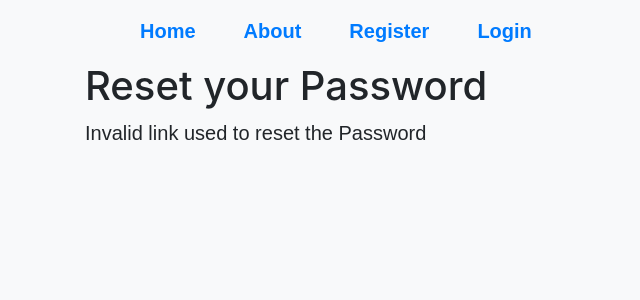
After one commit to Hasireddy/Bookmarks, a Django app: page /accounts/password-reset/1/1 in a window 1280 px wide. The commit adds this page. Shown: the top 300 px of the page, without its empty margins (0-640 px from the left). Run offline with Django 5.2, Linux system fonts and the light colour scheme; some web fonts are replaced.

Commit message:
password change and reset done

```diff
--- a/accounts/templates/registration/login.html
+++ b/accounts/templates/registration/login.html
@@ -32,5 +32,8 @@
     <div class="col-md-6">
       <img src="{% static 'img/sidepic.jpg' %}" alt="responsive-img" class="img-fluid rightpic" />
     </div>
+    <p>
+      <a href="{% url "password_reset" %}">Forgot your Password?</a>
+    </p>
   </div>
 {% endblock %}
--- a/accounts/templates/registration/navbar.html
+++ b/accounts/templates/registration/navbar.html
@@ -6,31 +6,34 @@
         <div class="container-fluid">
           <button class="navbar-toggler" type="button" data-bs-toggle="collapse" data-bs-target="#navbarToggler" aria-controls="navbarTogglerDemo03" aria-expanded="false" aria-label="Toggle navigation"><span class="navbar-toggler-icon"></span></button>
           <div class="collapse navbar-collapse" id="navbarToggler">
-            {% comment %} <a class="navbar-brand" href=""><img src="{% static '/img/logo.png' %}" alt="digilogo" width="120" /></a> {% endcomment %}
-              {% if request.user.is_authenticated %}
-              <ul>
+              <ul class="nav navbar-nav">
                 <li class="nav-item">
-                  <a class="nav-link mx-3 mx-3 text-black fs-5" href="{% url 'dashboard' %}">Dashboard</a>
+                  <a class="nav-link mx-3 mx-3 text-black fs-5" href="">Home</a>
                 </li>
                 <li class="nav-item">
-                  <a class="nav-link mx-3 mx-3 text-black fs-5" href="">Images</a>
-                </li>
-                <li class="nav-item">
-                  <a class="nav-link mx-3 mx-3 text-black fs-5" href="">Profile Update</a>
-                </li>
-                <li class="nav-item">
-                  <a class="nav-link mx-3 mx-3 text-black fs-5" href="{% url 'logged_out' %}" >Logout</a>
+                  <a class="nav-link mx-3 mx-3 text-black fs-5" href="">About</a>
                 </li>
             </ul>
-            {% endif %}
+            <ul class="nav navbar-nav navbar-right">
+              {% if request.user.is_authenticated %}
+              <li class="nav-item">
+                <a class="nav-link mx-3 mx-3 text-black fs-5" href="{% url 'dashboard' %}">Dashboard</a>
+              </li>
+              <li class="nav-item">
+                <a class="nav-link mx-3 mx-3 text-black fs-5" href="{% url 'logged_out' %}">Logout</a>
+              </li>
+              {% else %}
+              <li class="nav-item">
+                <a class="nav-link mx-3 mx-3 text-black fs-5" href="">Register</a>
+              </li>
+              <li class="nav-item">
+                <a class="nav-link mx-3 mx-3 text-black fs-5" href="{% url 'login' %}">Login</a>
+              </li>
+              {% endif %}
+            </ul>
           </div>
         </div>
       </nav>
-      <span class="user"> {% if request.user.is_authenticated %}
-        Hello {{request.user.first_name}}, Welcome
-        <a href="{% url 'logged_out' %}">Logout</a>
-        {% endif %}
-      </span>
     </div>
   </section>
 {% endblock %}
--- /dev/null
+++ b/accounts/templates/registration/password_change_done.html
@@ -0,0 +1,6 @@
+{% extends 'registration/base.html' %}
+{% block title %}Password changed{% endblock %}
+{% block content %}
+  {% load static %}
+  <p>Your Password has been successfully changed</p>
+{% endblock %}
--- /dev/null
+++ b/accounts/templates/registration/password_reset_complete.html
@@ -0,0 +1,6 @@
+{% extends 'registration/base.html' %}
+{% block content %}
+  {% load static %}
+  <h1>Password Reset</h1>
+  <p>Your password has been successfully resetted</p>
+{% endblock %}
--- /dev/null
+++ b/accounts/templates/registration/password_reset_confirm.html
@@ -0,0 +1,16 @@
+{% extends 'registration/base.html' %}
+{% block title %}Reset your Password{% endblock %}
+{% block content %}
+  {% load static %}
+  <h1>Reset your Password</h1>
+  {% if validlink %}
+  <p>Please enter the details below:</p>
+  <form method="POST">
+    {% csrf_token %}
+    {{form}}
+    <input type="submit" value="Change my password"/>
+  </form>
+  {% else %}
+  <p>Invalid link used to reset the Password</p>
+  {% endif %}
+{% endblock %}
--- /dev/null
+++ b/accounts/templates/registration/password_reset_email.html
@@ -0,0 +1,6 @@
+# This defines the content of the email to be sent to the request.user.is_authenticated
+
+To reset the Password for email {{email}} follow the link below.
+{{protocol}}://{{domain}}{% url "password_reset_confirm" uidb64=uid token=token %}
+
+Your username:{{user.get_username}}
--- /dev/null
+++ b/accounts/templates/registration/pasword_reset_done.html
@@ -0,0 +1,6 @@
+{% extends 'registration/base.html' %}
+{% block content %}
+  {% load static %}
+  <h1>Reset Password</h1>
+ <p>Sent the mail with further details to reset the Password</p>
+{% endblock %}
--- a/accounts/urls.py
+++ b/accounts/urls.py
@@ -4,7 +4,27 @@ from . import views
 
 urlpatterns = [
     # path('login/',views.user_login,name="login")
+    path('',views.home_view,name="home"),
     path('login/',auth_views.LoginView.as_view(),name='login'),
     path('logged_out/',auth_views.LogoutView.as_view(),name='logged_out'),
-    path('dashboard/',views.dashboard,name="dashboard")
+    path('dashboard/',views.dashboard,name="dashboard"),
+    #password urls
+    path('password-change/',auth_views.PasswordChangeView.as_view(),name="password_change"),
+    path("password-change/done/",auth_views.PasswordChangeDoneView.as_view(),name="password_change_done"),
+    #Password-reset view is to send email
+    path('password-reset/',auth_views.PasswordResetView.as_view(),name="password_reset"),
+    path('password-reset/done/',auth_views.PasswordResetDoneView.as_view(),name="password_reset_done"),
+    #This view will work once user clicks on the link sent to the email
+    path('password-reset/<uidb64>/<token>',auth_views.PasswordResetConfirmView.as_view(),name="password_reset_confirm"),
+    path('password-reset/complete',auth_views.PasswordResetCompleteView.as_view(),name="password_reset_complete")
+
 ]
+
+
+
+#Templates for password reset rendered
+#1.password_reset.html - redirects to the password reset form page where it asks for email to send the verification link
+#2. password_reset_email.html - Contains the content of the link to be sent
+#3. password_reset_done.html- Displays message to the user that a verification link has been sent
+#4. password_reset_confirm.html -  Contains the form to reset the Password if its a valid link
+#5. password_reset_complete.html- displays a successful msg that password reset successfully
--- a/accounts/views.py
+++ b/accounts/views.py
@@ -26,3 +26,6 @@ from .forms import LoginForm
 @login_required
 def dashboard(request):
     return render(request,"accounts/dashboard.html")
+
+def home_view(request):
+    return render(request,"registration/home.html")
--- a/bookmarks/settings.py
+++ b/bookmarks/settings.py
@@ -126,3 +126,5 @@ DEFAULT_AUTO_FIELD = 'django.db.models.BigAutoField'
 LOGIN_REDIRECT_URL = 'dashboard' #Tells which url to redirect after successful login
 LOGIN_URL = 'login' # required by @login_required decorator that which URL has the login page
 LOGOUT_URL = 'logout' #Tells which url is used for the logout page
+
+EMAIL_BACKEND = 'django.core.mail.backends.console.EmailBackend'
```
Also changed, not shown: accounts/templates/accounts/dashboard.html (+6 -3 lines), accounts/templates/registration/home.html (added, +12 -0 lines), accounts/templates/registration/password_change.html (added, +10 -0 lines), accounts/templates/registration/password_reset.html (added, +10 -0 lines), db.sqlite3.
